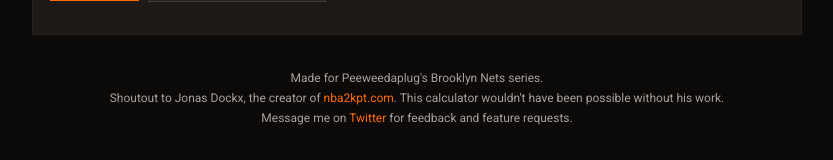
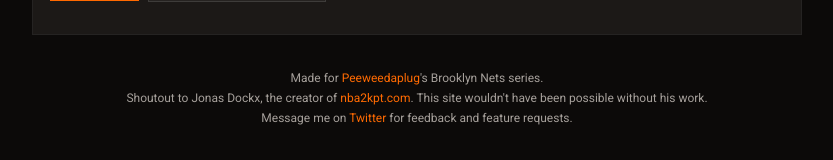
Before and after one commit to sebastianbrookes/progression-calculator, a Next.js app: page / in a window 1280 px wide. Shown: the part 551-711 px from the top of the page, without its empty margins (223-1056 px from the left). Built offline with nearby package versions, Linux system fonts and the light colour scheme.

Commit message:
docs: Add hyperlink to Peeweedaplug and update descriptive text from 'calculator' to 'site'.

```diff
--- a/app/page.tsx
+++ b/app/page.tsx
@@ -215,7 +215,7 @@ export default function GameStatsPage() {
                 </Card>
 
                 <div className="text-center text-xs text-muted-foreground pt-6 mt-3 space-y-1">
-                    <p>Made for Peeweedaplug's Brooklyn Nets series.</p>
+                    <p>Made for <a href="https://www.youtube.com/@PeeWeeDaGamer" target="_blank" rel="noopener noreferrer" className="text-primary hover:underline">Peeweedaplug</a>'s Brooklyn Nets series.</p>
                     <p>
                         Shoutout to Jonas Dockx, the creator of{" "}
                         <a
@@ -226,7 +226,7 @@ export default function GameStatsPage() {
                         >
                             nba2kpt.com
                         </a>
-                        . This calculator wouldn't have been possible without his work.
+                        . This site wouldn't have been possible without his work.
                     </p>
                     <p>
                         Message me on{" "}
```
